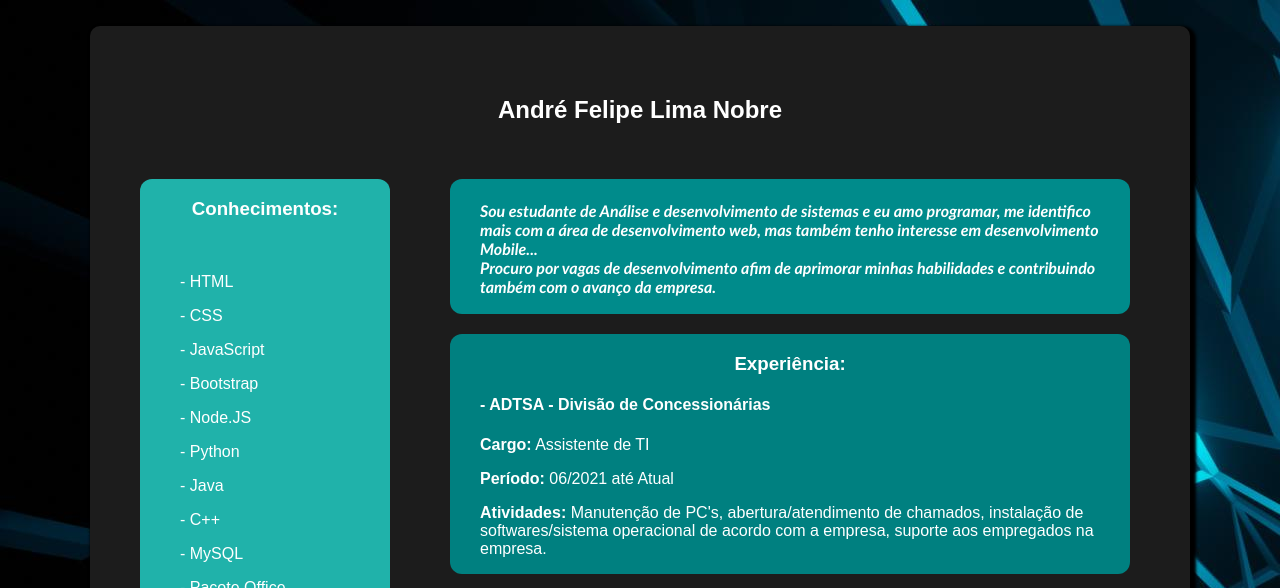
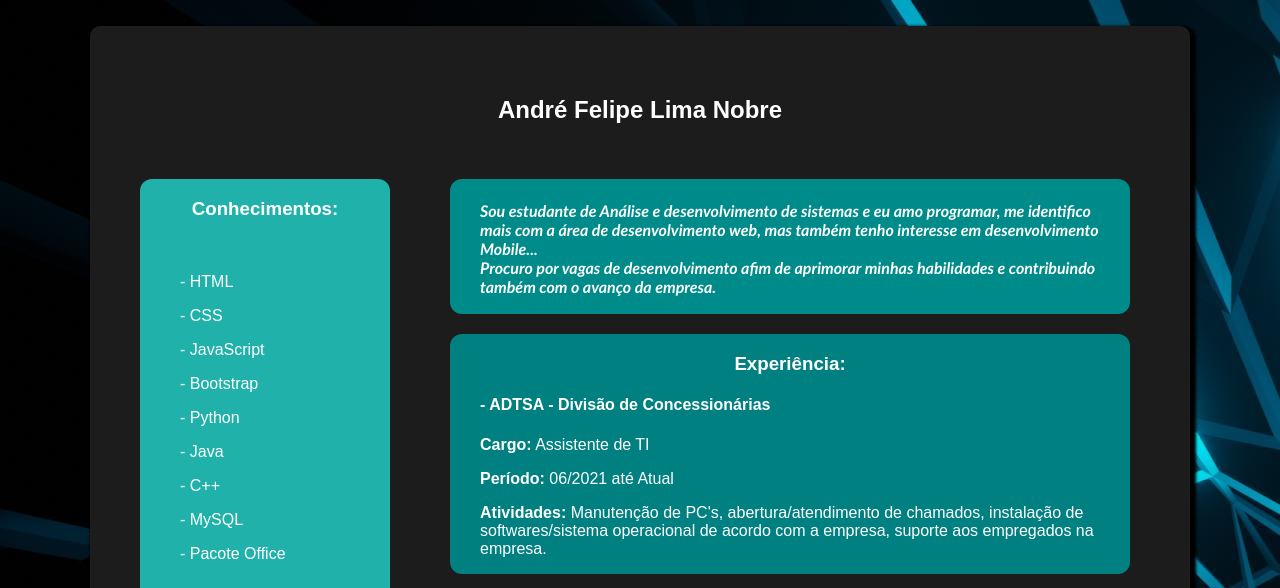
Before and after one commit to AndreNobree/Introducao, a plain HTML site: page index.html in a window 1280 px wide. Shown: the top 588 px of the page. Drawn offline with Linux system fonts and the light colour scheme; files whose address does not match are found by name.

Commit message:
Update index.html

```diff
--- a/index.html
+++ b/index.html
@@ -26,7 +26,6 @@
 			<ul>- CSS</ul>
 			<ul>- JavaScript</ul>
 			<ul>- Bootstrap</ul>
-			<ul>- Node.JS</ul>
 			<ul>- Python</ul>
 			<ul>- Java</ul>
 			<ul>- C++</ul>
```
